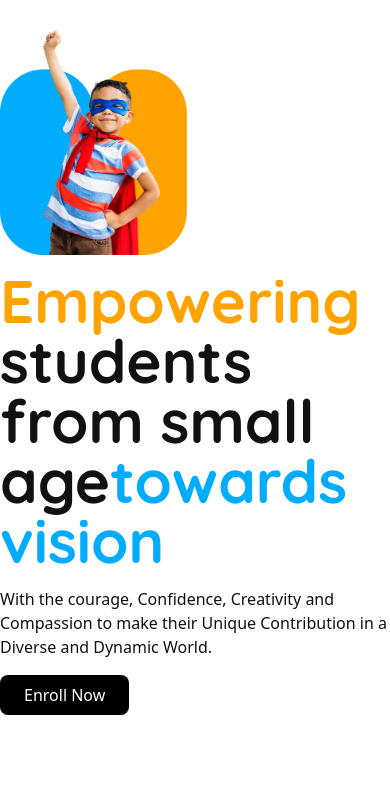
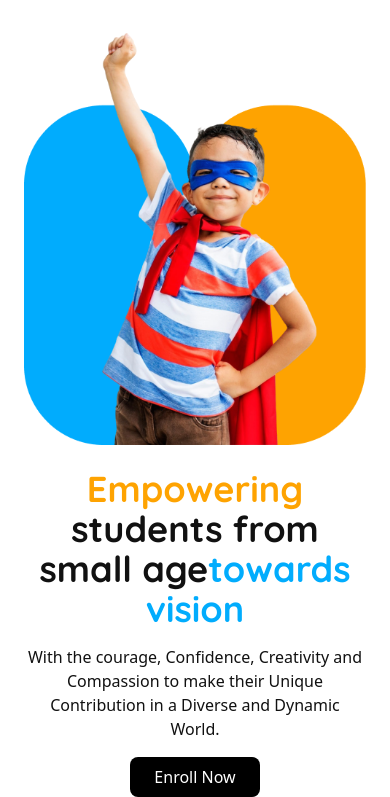
Before and after one commit to sucharita4867/B11-A2-Kids-School, a plain HTML site: page index.html in a window 390 px wide. Shown: the part 108-905 px from the top of the page. Before the commit the page ends 844 px from the top, so only its background shows below. Drawn offline with nearby package versions, Linux system fonts and the light colour scheme.

Commit message:
banner section is fully complete responsive

```diff
--- a/index.html
+++ b/index.html
@@ -56,13 +56,13 @@
             </div>
             <!-- banner section -->
             <section class="mt-10">
-                  <div class="grid md:grid-cols-3 gap-4 justify-center items-center">
+                  <div class="grid md:grid-cols-3 gap-6 justify-center items-center px-6">
                         <div class="md:order-last">
                               <img src="assets/hero-kids.png" alt="">
                         </div>
-                        <div class="col-span-2  md:order-first">
-                              <h2 class="quicksand-font text-6xl font-bold md:w-[70%]"><span
-                                          class="text-[#FEA301]">Empowering</span>
+                        <div class="md:col-span-2  md:order-first text-center md:text-start">
+                              <h2 class="quicksand-font md:text-6xl font-bold md:w-[70%]  text-4xl">
+                                    <span class="text-[#FEA301]">Empowering</span>
                                     <span class="text-[#111111]">students from small age</span><span
                                           class="text-[#01ACFD]">towards vision</span>
                               </h2>
```
